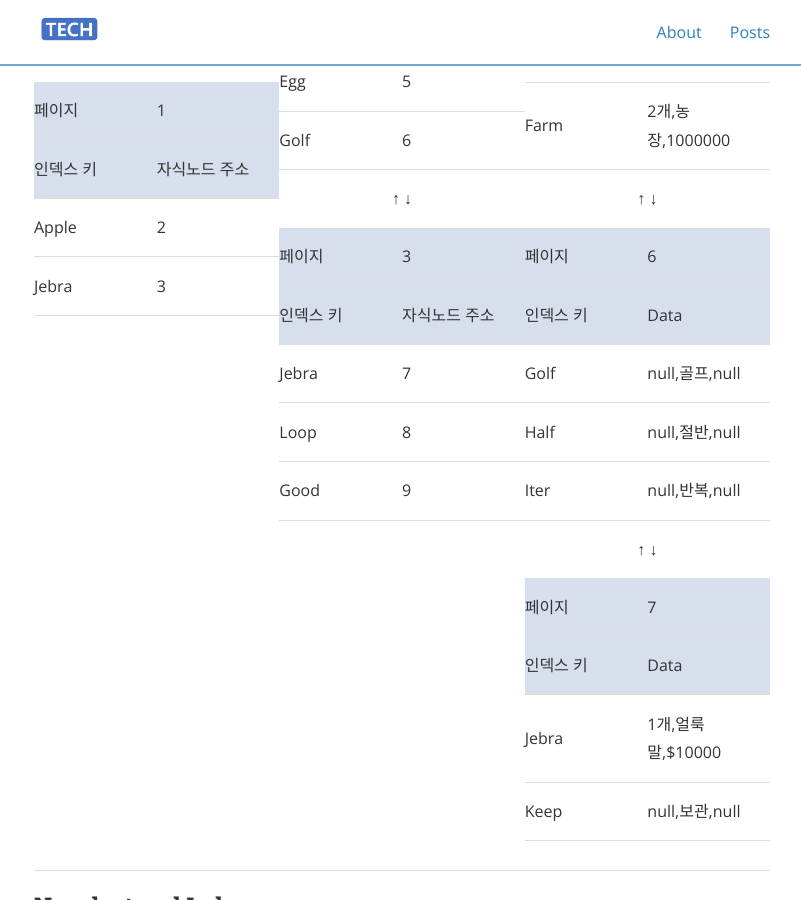
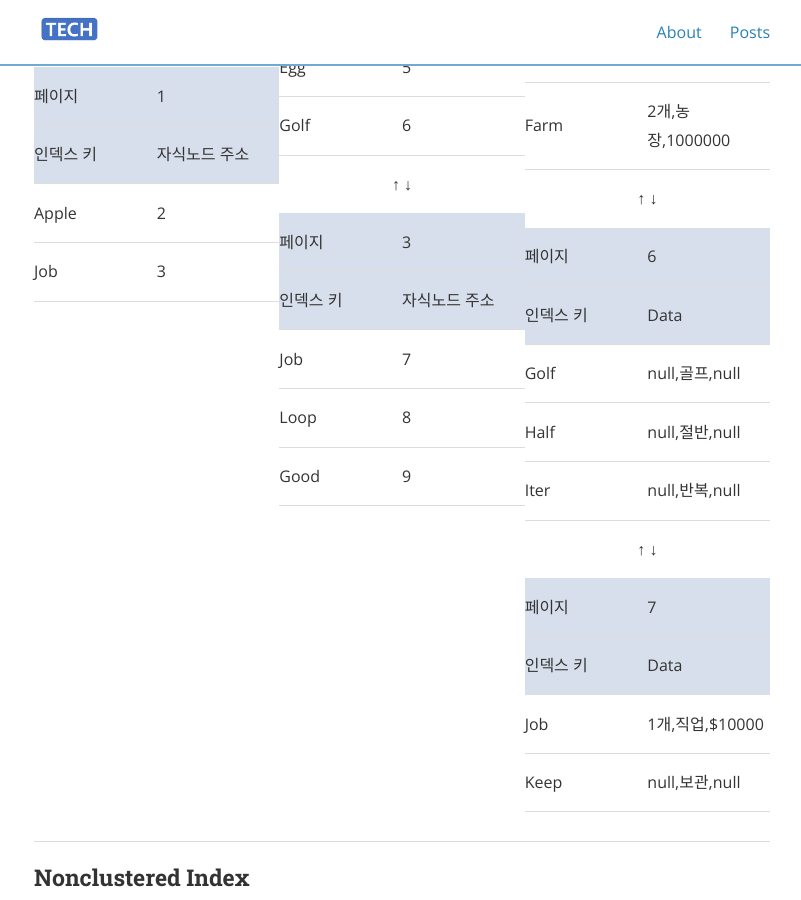
Before and after one commit to e406hsy/e406hsy.github.io, a Jekyll site: the page built from _posts/2022-04-30-Mysql_Index.md, in a window 1280 px wide and 900 px high, scrolled down 3034 px. Shown: the whole window, without its empty margins (238-1039 px from the left). Built offline with Jekyll 4.4.1, drawn with Linux system fonts in a browser that asks for light colours; nearby versions of some CDN libraries; comment, search, counter and statistics services are not loaded; some of the changed text lies outside the part shown.

Commit message:
fix: 오타 수정

```diff
--- a/_posts/2022-04-30-Mysql_Index.md
+++ b/_posts/2022-04-30-Mysql_Index.md
@@ -35,7 +35,7 @@ tags: DataBase Mysql Index DBMS
 <td>
     <table>
     <thead style="background-color: #d8dfec"><tr><td>페이지</td><td>1</td></tr><tr><td>인덱스 키</td><td>자식노드 주소</td></tr></thead>
-    <tbody><tr><td>Apple</td><td>2</td></tr><tr><td>Jebra</td><td>3</td></tr></tbody>
+    <tbody><tr><td>Apple</td><td>2</td></tr><tr><td>Job</td><td>3</td></tr></tbody>
     </table>
 </td>
 <td>
@@ -48,7 +48,7 @@ tags: DataBase Mysql Index DBMS
 	</div>
     <table>
     <thead style="background-color: #d8dfec"><tr><td>페이지</td><td>3</td></tr><tr><td>인덱스 키</td><td>자식노드 주소</td></tr></thead>
-    <tbody><tr><td>Jebra</td><td>7</td></tr><tr><td>Loop</td><td>8</td></tr><tr><td>Good</td><td>9</td></tr></tbody>
+    <tbody><tr><td>Job</td><td>7</td></tr><tr><td>Loop</td><td>8</td></tr><tr><td>Good</td><td>9</td></tr></tbody>
     </table>
 </td>
 <td>
@@ -75,7 +75,7 @@ tags: DataBase Mysql Index DBMS
 	</div>
     <table>
     <thead style="background-color: #d8dfec"><tr><td>페이지</td><td>7</td></tr><tr><td>인덱스 키</td><td>데이터 주소</td></tr></thead>
-    <tbody><tr><td>Jebra</td><td>12027</td></tr><tr><td>Keep</td><td>13339</td></tr></tbody>
+    <tbody><tr><td>Job</td><td>12027</td></tr><tr><td>Keep</td><td>13339</td></tr></tbody>
     </table>
 </td>
 </tr>
@@ -97,7 +97,7 @@ tags: DataBase Mysql Index DBMS
 <td>
     <table>
     <thead style="background-color: #d8dfec"><tr><td>페이지</td><td>1</td></tr><tr><td>인덱스 키</td><td>자식노드 주소</td></tr></thead>
-    <tbody><tr><td>Apple</td><td>2</td></tr><tr><td>Jebra</td><td>3</td></tr></tbody>
+    <tbody><tr><td>Apple</td><td>2</td></tr><tr><td>Job</td><td>3</td></tr></tbody>
     </table>
 </td>
 <td>
@@ -110,7 +110,7 @@ tags: DataBase Mysql Index DBMS
 	</div>
     <table>
     <thead style="background-color: #d8dfec"><tr><td>페이지</td><td>3</td></tr><tr><td>인덱스 키</td><td>자식노드 주소</td></tr></thead>
-    <tbody><tr><td>Jebra</td><td>7</td></tr><tr><td>Loop</td><td>8</td></tr><tr><td>Good</td><td>9</td></tr></tbody>
+    <tbody><tr><td>Job</td><td>7</td></tr><tr><td>Loop</td><td>8</td></tr><tr><td>Good</td><td>9</td></tr></tbody>
     </table>
 </td>
 <td>
@@ -137,7 +137,7 @@ tags: DataBase Mysql Index DBMS
 	</div>
     <table>
     <thead style="background-color: #d8dfec"><tr><td>페이지</td><td>7</td></tr><tr><td>인덱스 키</td><td>Data</td></tr></thead>
-    <tbody><tr><td>Jebra</td><td>1개,얼룩말,$10000</td></tr><tr><td>Keep</td><td>null,보관,null</td></tr></tbody>
+    <tbody><tr><td>Job</td><td>1개,직업,$10000</td></tr><tr><td>Keep</td><td>null,보관,null</td></tr></tbody>
     </table>
 </td>
 </tr>
@@ -157,7 +157,7 @@ tags: DataBase Mysql Index DBMS
 <td>
     <table>
     <thead style="background-color: #d8dfec"><tr><td>페이지</td><td>1</td></tr><tr><td>인덱스 키</td><td>자식노드 주소</td></tr></thead>
-    <tbody><tr><td>Apple</td><td>2</td></tr><tr><td>Jebra</td><td>3</td></tr></tbody>
+    <tbody><tr><td>Apple</td><td>2</td></tr><tr><td>Job</td><td>3</td></tr></tbody>
     </table>
 </td>
 <td>
@@ -170,7 +170,7 @@ tags: DataBase Mysql Index DBMS
 	</div>
     <table>
     <thead style="background-color: #d8dfec"><tr><td>페이지</td><td>3</td></tr><tr><td>인덱스 키</td><td>자식노드 주소</td></tr></thead>
-    <tbody><tr><td>Jebra</td><td>7</td></tr><tr><td>Loop</td><td>8</td></tr><tr><td>Good</td><td>9</td></tr></tbody>
+    <tbody><tr><td>Job</td><td>7</td></tr><tr><td>Loop</td><td>8</td></tr><tr><td>Good</td><td>9</td></tr></tbody>
     </table>
 </td>
 <td>
@@ -197,7 +197,7 @@ tags: DataBase Mysql Index DBMS
 	</div>
     <table>
     <thead style="background-color: #d8dfec"><tr><td>페이지</td><td>7</td></tr><tr><td>인덱스 키</td><td>데이터 주소</td></tr></thead>
-    <tbody><tr><td>Jebra</td><td>12027</td></tr><tr><td>Keep</td><td>13339</td></tr></tbody>
+    <tbody><tr><td>Job</td><td>12027</td></tr><tr><td>Keep</td><td>13339</td></tr></tbody>
     </table>
 </td>
 </tr>
@@ -223,7 +223,7 @@ tags: DataBase Mysql Index DBMS
 12027
 </td>
 <td>
-Jebra,1개,얼룩말,$10000
+Job,1개,직업,$10000
 </td>
 </tr>
 <tr>
@@ -404,7 +404,7 @@ Mysql InnoDB에서는 클러스터 인덱스와 넌클러스터 인덱스 모두
 <td>
     <table>
     <thead style="background-color: #d8dfec"><tr><td>페이지</td><td>4</td></tr><tr><td>PK</td><td>Data</td></tr></thead>
-    <tbody><tr><td>12027</td><td>Jebra,1개,얼룩말,$10000</td></tr><tr><td>12314</td><td>Apple,10개,사과,10</td></tr><tr><td>12321</td><td>Banana,20개,바나나,12</td></tr></tbody>
+    <tbody><tr><td>12027</td><td>Job,1개,직업,$10000</td></tr><tr><td>12314</td><td>Apple,10개,사과,10</td></tr><tr><td>12321</td><td>Banana,20개,바나나,12</td></tr></tbody>
     </table>
 	<div style="text-align: center;">
 		&uarr; &darr;
@@ -441,7 +441,7 @@ Mysql InnoDB에서는 클러스터 인덱스와 넌클러스터 인덱스 모두
 <td>
     <table>
     <thead style="background-color: #d8dfec"><tr><td>페이지</td><td>1</td></tr><tr><td>인덱스 키</td><td>자식노드 주소</td></tr></thead>
-    <tbody><tr><td>Apple</td><td>2</td></tr><tr><td>Jebra</td><td>3</td></tr></tbody>
+    <tbody><tr><td>Apple</td><td>2</td></tr><tr><td>Job</td><td>3</td></tr></tbody>
     </table>
 </td>
 <td>
@@ -454,7 +454,7 @@ Mysql InnoDB에서는 클러스터 인덱스와 넌클러스터 인덱스 모두
 	</div>
     <table>
     <thead style="background-color: #d8dfec"><tr><td>페이지</td><td>3</td></tr><tr><td>인덱스 키</td><td>자식노드 주소</td></tr></thead>
-    <tbody><tr><td>Jebra</td><td>7</td></tr><tr><td>Loop</td><td>8</td></tr><tr><td>Good</td><td>9</td></tr></tbody>
+    <tbody><tr><td>Job</td><td>7</td></tr><tr><td>Loop</td><td>8</td></tr><tr><td>Good</td><td>9</td></tr></tbody>
     </table>
 </td>
 <td>
@@ -481,7 +481,7 @@ Mysql InnoDB에서는 클러스터 인덱스와 넌클러스터 인덱스 모두
 	</div>
     <table>
     <thead style="background-color: #d8dfec"><tr><td>페이지</td><td>7</td></tr><tr><td>인덱스 키</td><td>PK</td></tr></thead>
-    <tbody><tr><td>Jebra</td><td>12027</td></tr><tr><td>Keep</td><td>13339</td></tr></tbody>
+    <tbody><tr><td>Job</td><td>12027</td></tr><tr><td>Keep</td><td>13339</td></tr></tbody>
     </table>
 </td>
 </tr>
```
